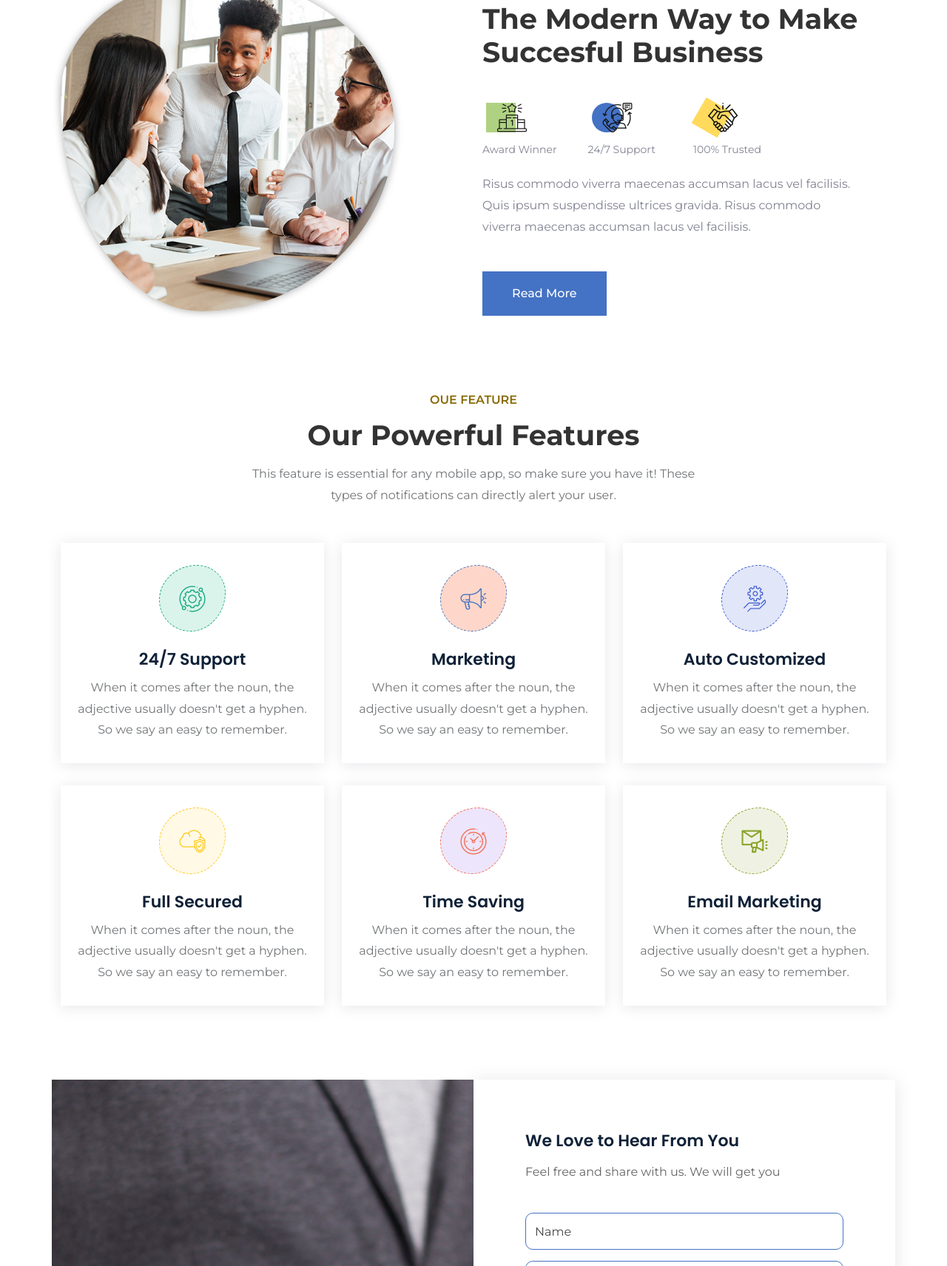
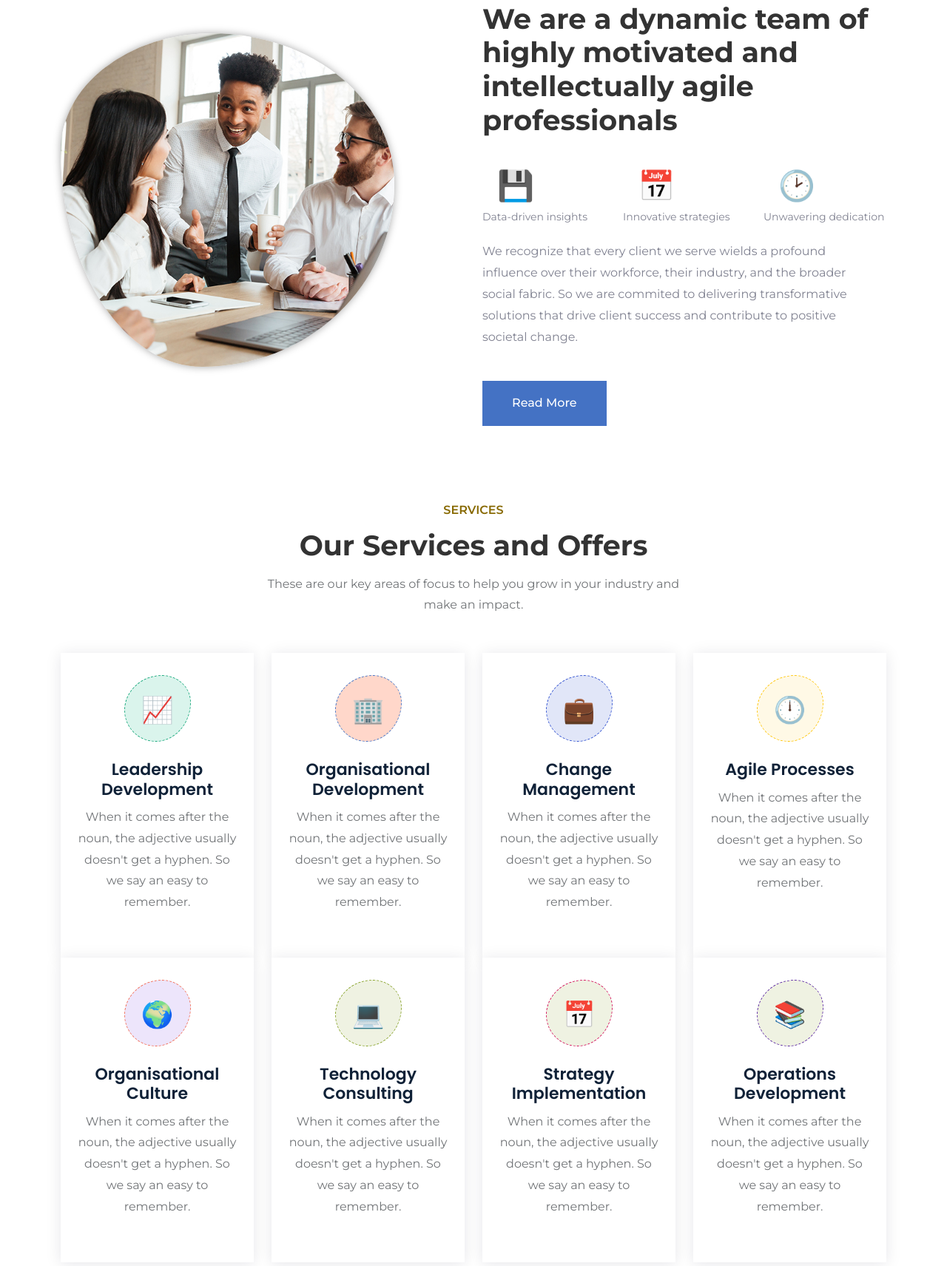
Before and after one commit to mr-vance/ideate, a plain HTML site: page index.html in a window 1280 px wide. Shown: the part 924-2636 px from the top of the page at 74% size. Drawn offline with Linux system fonts and the light colour scheme.

Commit message:
compressed images, updated homepage

```diff
--- a/assets/css/style.css
+++ b/assets/css/style.css
@@ -1010,6 +1010,24 @@ h3 {
   background: #88a32a;
 }
 
+.features-section .features-card.feature-seven i {
+  color: #d4125d;
+  background: #eff2e2;
+}
+
+.features-section .features-card.feature-seven:hover {
+  background: #d4125d;
+}
+
+.features-section .features-card.feature-eight i {
+  color: #5e2aa3;
+  background: #eff2e2;
+}
+
+.features-section .features-card.feature-eight:hover {
+  background: #5e2aa3;
+}
+
 /* Feature CSS End */
 /* Service CSS Start */
 .service-section {
--- a/assets/font/flaticon.css
+++ b/assets/font/flaticon.css
@@ -1,8 +1,3 @@
-	/*
-  	Flaticon icon font: Flaticon
-  	Creation date: 05/04/2021 08:34
-  	*/
-
 @font-face {
   font-family: "Flaticon";
   src: url("./Flaticon.eot");
@@ -57,3 +52,14 @@ font-style: normal;
 .flaticon-share:before { content: "\f11a"; }
 .flaticon-instagram:before { content: "\f11b"; }
 .flaticon-block:before { content: "\f11c"; }
+.flaticon-person:before { content: "\1F468"; } /* Man */
+.flaticon-organization:before { content: "\1F3E2"; } /* Office Building */
+.flaticon-management:before { content: "\1F4BC"; } /* Management */
+.flaticon-gear:before { content: "\1F55B"; } /* Gear Without Hub */
+.flaticon-culture:before { content: "\1F30D"; } /* Earth Globe Americas */
+.flaticon-technology:before { content: "\1F4BB"; } /* Laptop Computer */
+.flaticon-strategy:before { content: "\1F4C5"; } /* Calendar */
+.flaticon-operations:before { content: "\1F4DA"; } /* Books */
+.flaticon-leadership:before { content: "\1F4C8"; } /* Chart */
+.flaticon-cloud-database:before { content: "\1F4BE"; } /* Floppy Disk */
+.flaticon-dedication:before { content: "\1F551"; } /* Clock */
--- a/index.html
+++ b/index.html
@@ -23,6 +23,7 @@
     <link rel="stylesheet" href="assets/css/dark.css" />
 
     <link rel="stylesheet" href="assets/css/responsive.css" />
+
 
     <title>Ideate | Home </title>
 
@@ -177,32 +178,31 @@
             <div class="about-text">
               <div class="section-title">
                 <span>About Us</span>
-                <h2>The Modern Way to Make Succesful Business</h2>
+                <h2>We are a dynamic team of highly motivated and intellectually agile professionals</h2>
               </div>
-              <div class="row">
-                <div class="col-md-3 col-sm-4">
+              <div class="row" style="display: flex; flex-wrap: wrap;">
+                <div class="col-md-3 col-sm-4" style="flex: 1;">
                   <div class="about-us">
-                    <i class="flaticon-podium icon-one"></i>
-                    <p>Award Winner</p>
+                    <i class="flaticon-cloud-database" class="icon-one"></i>
+                    <p>Data-driven insights</p>
                   </div>
                 </div>
-                <div class="col-md-3 col-sm-4">
+                <div class="col-md-3 col-sm-4" style="flex: 1;">
                   <div class="about-us">
-                    <i class="flaticon-customer-service icon-two"></i>
-                    <p>24/7 Support</p>
+                    <i class="flaticon-strategy" class="icon-two"></i>
+                    <p>Innovative strategies</p>
                   </div>
                 </div>
-                <div class="col-md-3 col-sm-4">
+                <div class="col-md-3 col-sm-4" style="flex: 1;">
                   <div class="about-us">
-                    <i class="flaticon-handshake icon-three"></i>
-                    <p>100% Trusted</p>
+                    <i class="flaticon-dedication" class="icon-three"></i>
+                    <p>Unwavering dedication</p>
                   </div>
                 </div>
               </div>
+
               <p>
-                Risus commodo viverra maecenas accumsan lacus vel facilisis.
-                Quis ipsum suspendisse ultrices gravida. Risus commodo viverra
-                maecenas accumsan lacus vel facilisis.
+                We recognize that every client we serve wields a profound influence over their workforce, their industry, and the broader social fabric. So we are commited to delivering transformative solutions that drive client success and contribute to positive societal change.
               </p>
               <div class="theme-button">
                 <a href="about.html" class="default-btn">Read More</a>
@@ -216,68 +216,97 @@
     <section class="features-section pb-70">
       <div class="container">
         <div class="section-title text-center">
-          <span>Oue Feature</span>
-          <h2>Our Powerful Features</h2>
+          <span>Services</span>
+          <h2>Our Services and Offers</h2>
           <p>
-            This feature is essential for any mobile app, so make sure you have
-            it! These types of notifications can directly alert your user.
+            These are our key areas of focus to help you grow in your industry and make an impact.
           </p>
         </div>
         <div class="row">
-          <div class="col-lg-4 col-sm-6">
+          <style>
+            .features-card {
+              height: 100%; /* Set a fixed height for the cards */
+              overflow: hidden; /* Hide any content that overflows the fixed height */
+            }
+            .features-card p {
+              max-height: 100%; /* Set a maximum height for the text */
+              overflow: auto; /* Add scrollbars when the text overflows */
+            }
+          </style>
+          <div class="col-lg-3 col-md-4 col-sm-6">
             <div class="features-card feature-one">
-              <i class="flaticon-technical-support"></i>
-              <h3>24/7 Support</h3>
+              <i class="flaticon-leadership"></i>
+              <h3>Leadership Development</h3>
               <p>
                 When it comes after the noun, the adjective usually doesn't get
                 a hyphen. So we say an easy to remember.
               </p>
             </div>
           </div>
-          <div class="col-lg-4 col-sm-6">
+          <div class="col-lg-3 col-md-4 col-sm-6">
             <div class="features-card feature-two">
-              <i class="flaticon-megaphone"></i>
-              <h3>Marketing</h3>
+              <i class="flaticon-organization"></i>
+              <h3>Organisational Development</h3>
               <p>
                 When it comes after the noun, the adjective usually doesn't get
                 a hyphen. So we say an easy to remember.
               </p>
             </div>
           </div>
-          <div class="col-lg-4 col-sm-6">
+          <div class="col-lg-3 col-md-4 col-sm-6">
             <div class="features-card feature-three">
-              <i class="flaticon-settings"></i>
-              <h3>Auto Customized</h3>
+              <i class="flaticon-management"></i>
+              <h3>Change Management</h3>
               <p>
                 When it comes after the noun, the adjective usually doesn't get
                 a hyphen. So we say an easy to remember.
               </p>
             </div>
           </div>
-          <div class="col-lg-4 col-sm-6">
+          <div class="col-lg-3 col-md-4 col-sm-6">
             <div class="features-card feature-four">
-              <i class="flaticon-shield"></i>
-              <h3>Full Secured</h3>
+              <i class="flaticon-gear"></i>
+              <h3>Agile Processes</h3>
               <p>
                 When it comes after the noun, the adjective usually doesn't get
                 a hyphen. So we say an easy to remember.
               </p>
             </div>
           </div>
-          <div class="col-lg-4 col-sm-6">
+          <div class="col-lg-3 col-md-4 col-sm-6">
             <div class="features-card feature-five">
-              <i class="flaticon-back-in-time"></i>
-              <h3>Time Saving</h3>
+              <i class="flaticon-culture"></i>
+              <h3>Organisational Culture</h3>
               <p>
                 When it comes after the noun, the adjective usually doesn't get
                 a hyphen. So we say an easy to remember.
               </p>
             </div>
           </div>
-          <div class="col-lg-4 col-sm-6">
+          <div class="col-lg-3 col-md-4 col-sm-6">
             <div class="features-card feature-six">
-              <i class="flaticon-newsletter"></i>
-              <h3>Email Marketing</h3>
+              <i class="flaticon-technology"></i>
+              <h3>Technology Consulting</h3>
+              <p>
+                When it comes after the noun, the adjective usually doesn't get
+                a hyphen. So we say an easy to remember.
+              </p>
+            </div>
+          </div>
+          <div class="col-lg-3 col-md-4 col-sm-6">
+            <div class="features-card feature-seven">
+              <i class="flaticon-strategy"></i>
+              <h3>Strategy Implementation</h3>
+              <p>
+                When it comes after the noun, the adjective usually doesn't get
+                a hyphen. So we say an easy to remember.
+              </p>
+            </div>
+          </div>
+          <div class="col-lg-3 col-md-4 col-sm-6">
+            <div class="features-card feature-eight">
+              <i class="flaticon-operations"></i>
+              <h3>Operations Development</h3>
               <p>
                 When it comes after the noun, the adjective usually doesn't get
                 a hyphen. So we say an easy to remember.
```
Also changed, not shown: assets/img/ideate (5).jpg.
